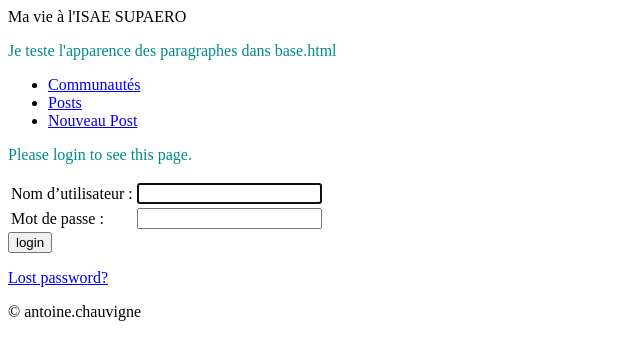
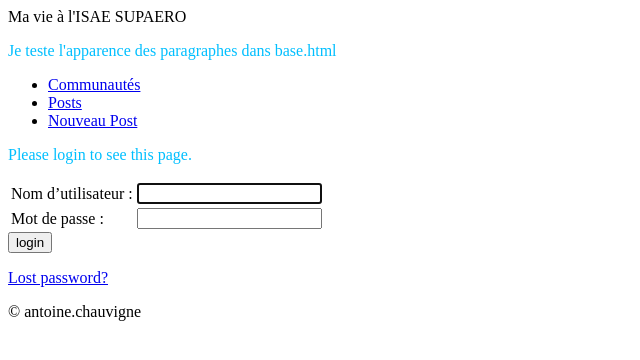
Before and after one commit to antoinechauvigne/ProjetIndiv, a Django app: page /accounts/login/?next=/communitymanager/ in a window 1280 px wide. Shown: the top 360 px of the page, without its empty margins (0-640 px from the left). Run offline with Django 3.2, Linux system fonts and the light colour scheme.

Commit message:
V052 encore un essai infructueux de template

```diff
--- a/projet/static/css/style.css
+++ b/projet/static/css/style.css
@@ -7,5 +7,5 @@ h2 {
 }
 
 p {
-    color: darkcyan;
+    color: deepskyblue;
 }
```
